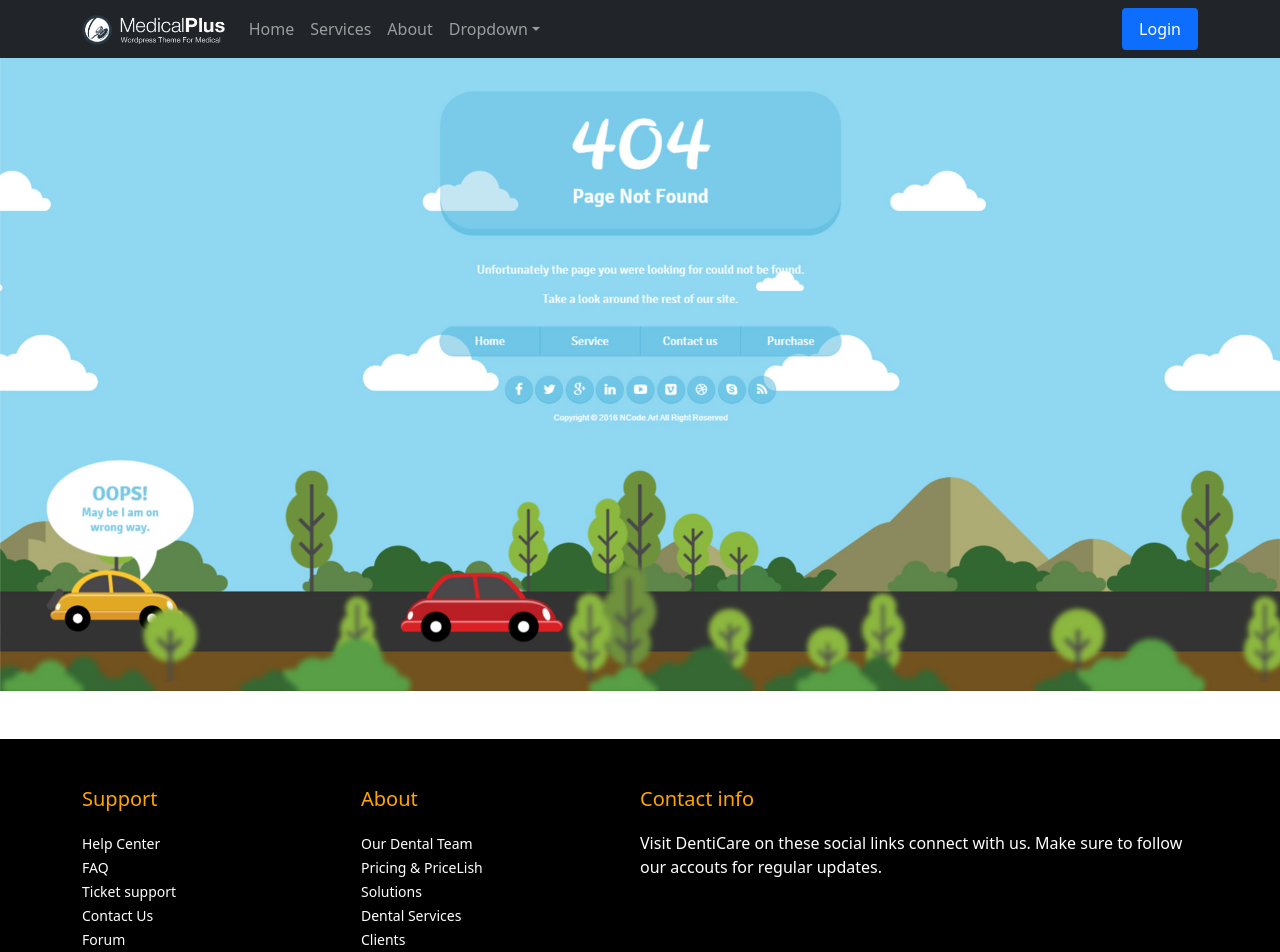
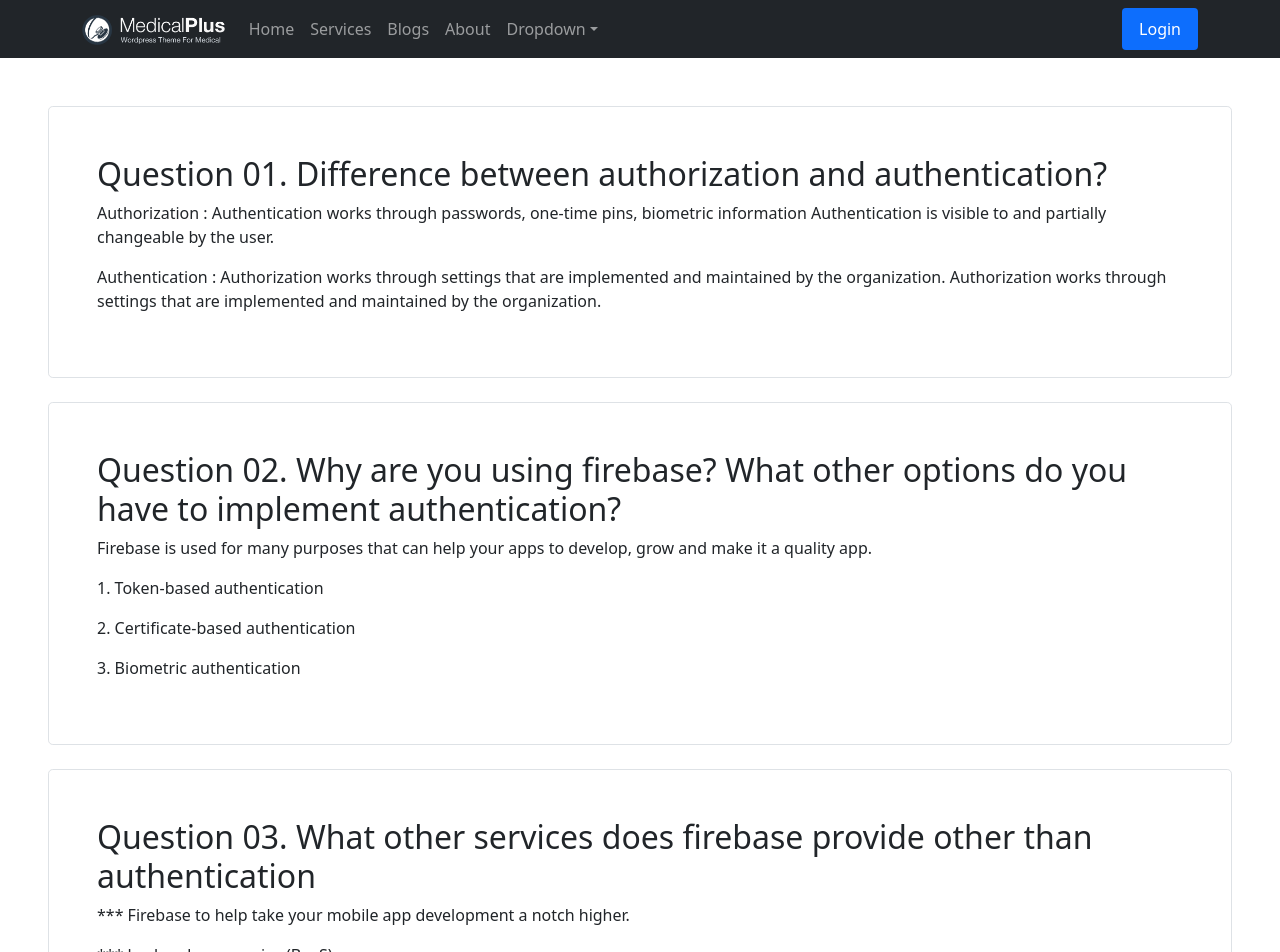
Before and after one commit to azimuddin2/react-authentication-assignment, a React (Create React App) app: page /blogs in a window 1280 px wide. Shown: the top 952 px of the page. Built offline with nearby package versions, Linux system fonts and the light colour scheme; no server answers.

Commit message:
added is blogs compoment

```diff
--- a/src/App.js
+++ b/src/App.js
@@ -1,6 +1,7 @@
 import { Route, Routes } from 'react-router-dom';
 import './App.css';
 import About from './Pages/About/About';
+import Blogs from './Pages/Blogs/Blogs';
 import Checkout from './Pages/Checkout/Checkout';
 import HealthProblem from './Pages/HealthProblem/HealthProblem';
 import Home from './Pages/Home/Home/Home';
@@ -20,6 +21,7 @@ function App() {
         <Route path='/' element={<Home></Home>}></Route>
         <Route path='/home' element={<Home></Home>}></Route>
         <Route path='/services' element={<Services></Services>}></Route>
+        <Route path='/blogs' element={<Blogs></Blogs>}></Route>
         <Route path='/about' element={<About></About>}></Route>
         <Route path='/login' element={<Login></Login>}></Route>
         <Route path='/register' element={<Register></Register>}></Route>
--- /dev/null
+++ b/src/Pages/Blogs/Blogs.js
@@ -0,0 +1,30 @@
+import React from 'react';
+
+const Blogs = () => {
+    return (
+        <div className=' m-5'>
+            <div className='border rounded-3 p-5 mb-4'>
+            <h2>Question 01. Difference between authorization and authentication?</h2>
+            <p>Authorization : Authentication works through passwords, one-time pins, biometric information
+                Authentication is visible to and partially changeable by the user.</p>
+            <p>Authentication : Authorization works through settings that are implemented and maintained by the organization.
+                Authorization works through settings that are implemented and maintained by the organization.</p>
+            </div>
+            <div className='border rounded-3 p-5 mb-4'>
+            <h2>Question 02. Why are you using firebase? What other options do you have to implement authentication?</h2>
+            <p>Firebase is used for many purposes that can help your apps to develop, grow and make it a quality app.</p>
+            <p>1. Token-based authentication</p>
+            <p>2. Certificate-based authentication</p>
+            <p>3. Biometric authentication</p>
+            </div>
+            <div className='border rounded-3 p-5 mb-4'>
+            <h2>Question 03. What other services does firebase provide other than authentication</h2>
+            <p>*** Firebase to help take your mobile app development a notch higher.</p>
+            <p>*** backend as a service (BaaS)</p>
+            <p>*** Firebase Dynamic Links reference link for more details and set up.</p>
+            </div>
+        </div>
+    );
+};
+
+export default Blogs;
--- a/src/Pages/Shared/Header/Header.js
+++ b/src/Pages/Shared/Header/Header.js
@@ -23,9 +23,8 @@ const Header = () => {
                     <Navbar.Collapse id="responsive-navbar-nav">
                         <Nav className="me-auto">
                             <Nav.Link as={Link} to="/home">Home</Nav.Link>
-
                             <Nav.Link href="home#services">Services</Nav.Link>
-
+                            <Nav.Link as={Link} to="/blogs">Blogs</Nav.Link>
                             <Nav.Link as={Link} to="about">About</Nav.Link>
                             <NavDropdown title="Dropdown" id="collasible-nav-dropdown">
                                 <NavDropdown.Item href="#action/3.1">Action</NavDropdown.Item>
```
